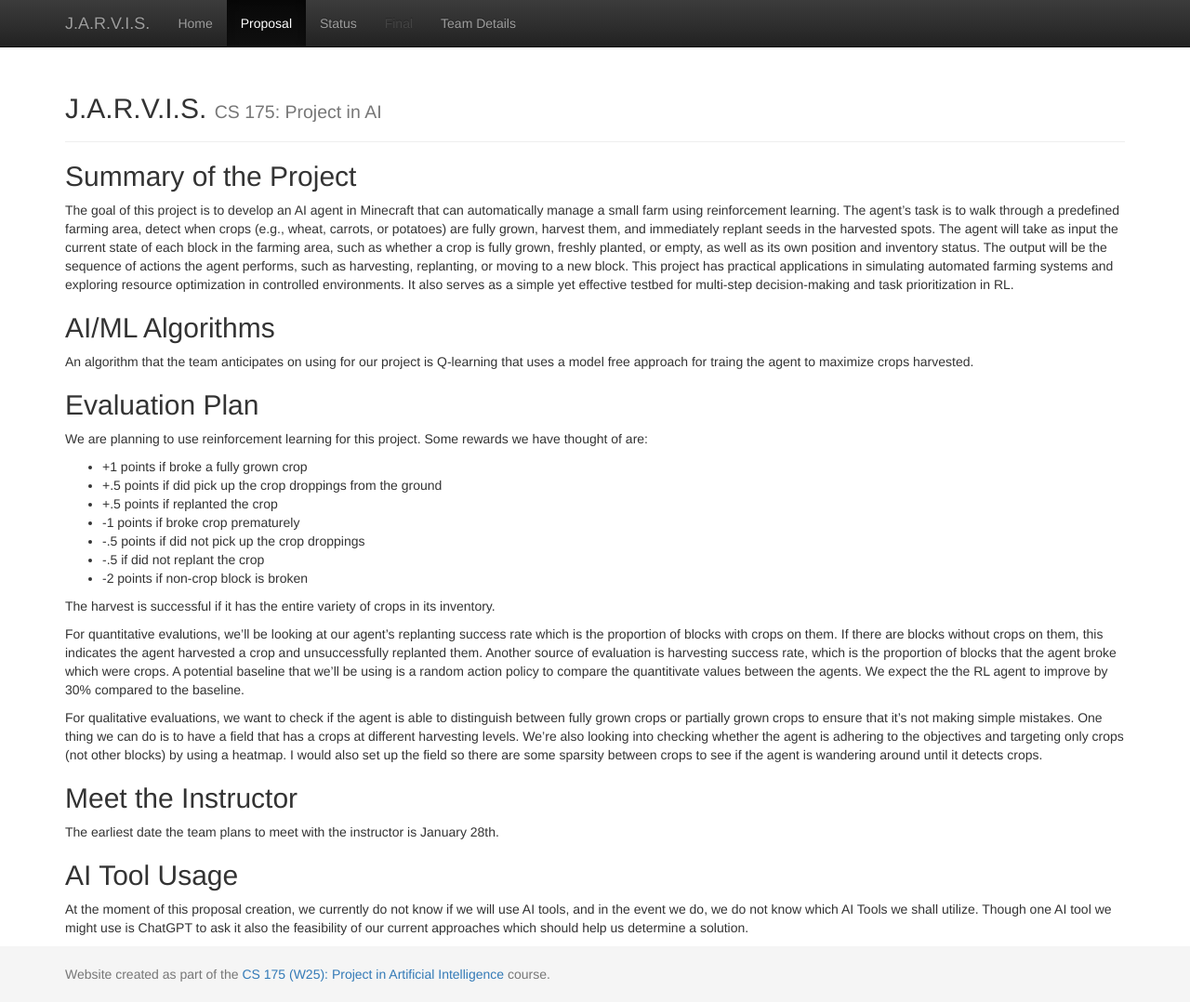
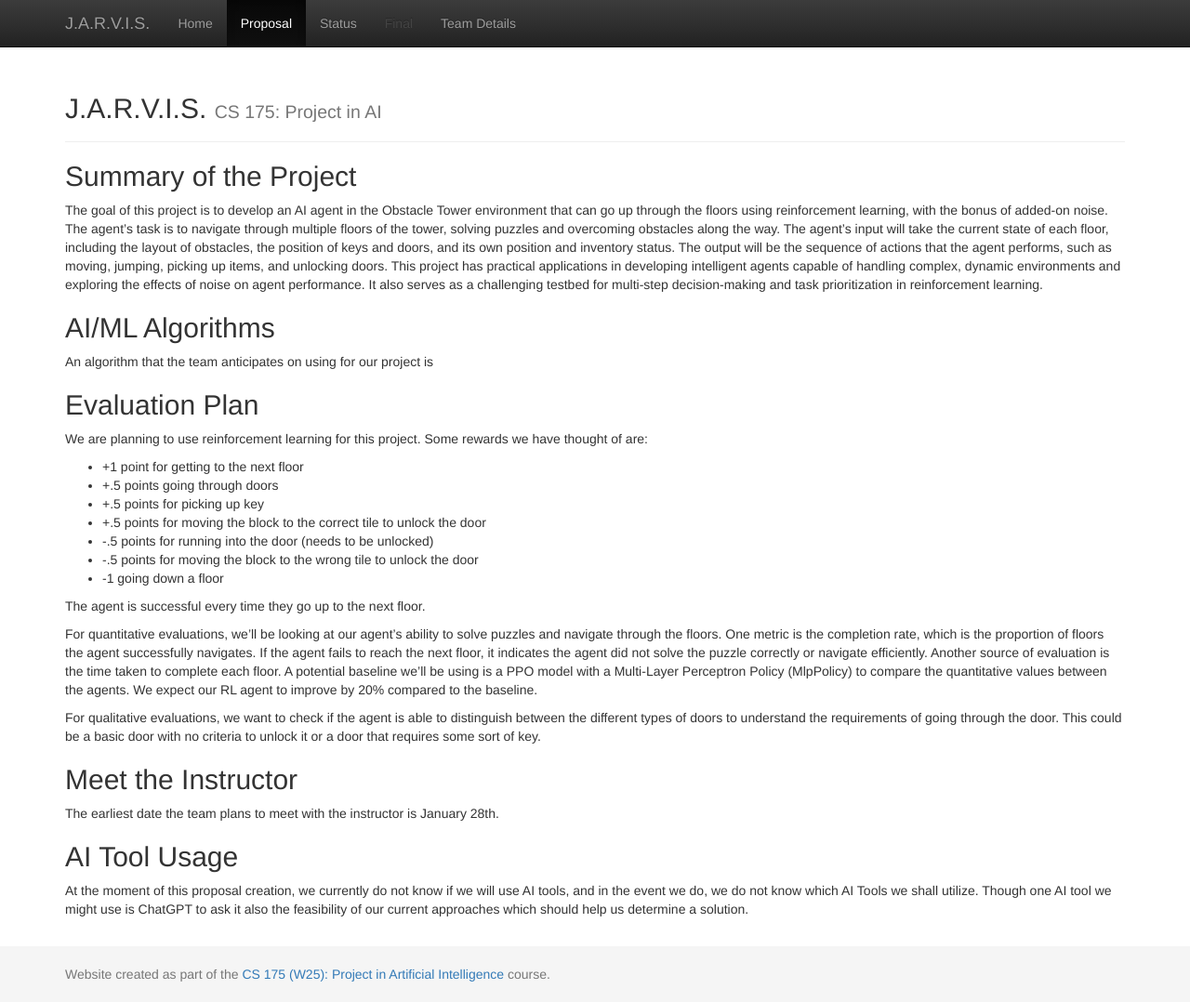
Before and after one commit to avinashduggal/TowerRunners, a Jekyll site: the page built from docs/proposal.md, in a window 1280 px wide and 1078 px high. Shown: the whole window at 93% size. Built offline with Jekyll 4.4.1, drawn with Linux system fonts in a browser that asks for light colours.

Commit message:
Update proposal.md

```diff
--- a/docs/proposal.md
+++ b/docs/proposal.md
@@ -4,26 +4,26 @@ title: Proposal
 ---
 
 ## Summary of the Project
-The goal of this project is to develop an AI agent in Minecraft that can automatically manage a small farm using reinforcement learning. The agent's task is to walk through a predefined farming area, detect when crops (e.g., wheat, carrots, or potatoes) are fully grown, harvest them, and immediately replant seeds in the harvested spots. The agent will take as input the current state of each block in the farming area, such as whether a crop is fully grown, freshly planted, or empty, as well as its own position and inventory status. The output will be the sequence of actions the agent performs, such as harvesting, replanting, or moving to a new block. This project has practical applications in simulating automated farming systems and exploring resource optimization in controlled environments. It also serves as a simple yet effective testbed for multi-step decision-making and task prioritization in RL.
+The goal of this project is to develop an AI agent in the Obstacle Tower environment that can go up through the floors using reinforcement learning, with the bonus of added-on noise. The agent's task is to navigate through multiple floors of the tower, solving puzzles and overcoming obstacles along the way. The agent's input will take the current state of each floor, including the layout of obstacles, the position of keys and doors, and its own position and inventory status. The output will be the sequence of actions that the agent performs, such as moving, jumping, picking up items, and unlocking doors. This project has practical applications in developing intelligent agents capable of handling complex, dynamic environments and exploring the effects of noise on agent performance. It also serves as a challenging testbed for multi-step decision-making and task prioritization in reinforcement learning.
 
 ## AI/ML Algorithms
-An algorithm that the team anticipates on using for our project is Q-learning that uses a model free approach for traing the agent to maximize crops harvested.
+An algorithm that the team anticipates on using for our project is
 
 ## Evaluation Plan
 We are planning to use reinforcement learning for this project. Some rewards we have thought of are:
-- +1 points if broke a fully grown crop
-- +.5 points if did pick up the crop droppings from the ground
-- +.5 points if replanted the crop
-- -1 points if broke crop prematurely
-- -.5 points if did not pick up the crop droppings
-- -.5 if did not replant the crop
-- -2 points if non-crop block is broken
+- +1 point for getting to the next floor
+- +.5 points going through doors
+- +.5 points for picking up key
+- +.5 points for moving the block to the correct tile to unlock the door
+- -.5 points for running into the door (needs to be unlocked)
+- -.5 points for moving the block to the wrong tile to unlock the door
+- -1 going down a floor
 
-The harvest is successful if it has the entire variety of crops in its inventory.
+The agent is successful every time they go up to the next floor.
 
-For quantitative evalutions, we'll be looking at our agent's replanting success rate which is the proportion of blocks with crops on them. If there are blocks without crops on them, this indicates the agent harvested a crop and unsuccessfully replanted them. Another source of evaluation is harvesting success rate, which is the proportion of blocks that the agent broke which were crops. A potential baseline that we'll be using is a random action policy to compare the quantitivate values between the agents. We expect the the RL agent to improve by 30% compared to the baseline.
+For quantitative evaluations, we'll be looking at our agent's ability to solve puzzles and navigate through the floors. One metric is the completion rate, which is the proportion of floors the agent successfully navigates. If the agent fails to reach the next floor, it indicates the agent did not solve the puzzle correctly or navigate efficiently. Another source of evaluation is the time taken to complete each floor. A potential baseline we'll be using is a PPO model with a Multi-Layer Perceptron Policy (MlpPolicy) to compare the quantitative values between the agents. We expect our RL agent to improve by 20% compared to the baseline.
 
-For qualitative evaluations, we want to check if the agent is able to distinguish between fully grown crops or partially grown crops to ensure that it's not making simple mistakes. One thing we can do is to have a field that has a crops at different harvesting levels. We're also looking into checking whether the agent is adhering to the objectives and targeting only crops (not other blocks) by using a heatmap. I would also set up the field so there are some sparsity between crops to see if the agent is wandering around until it detects crops.
+For qualitative evaluations, we want to check if the agent is able to distinguish between the different types of doors to understand the requirements of going through the door. This could be a basic door with no criteria to unlock it or a door that requires some sort of key.
 
 ## Meet the Instructor
 The earliest date the team plans to meet with the instructor is January 28th.
```
